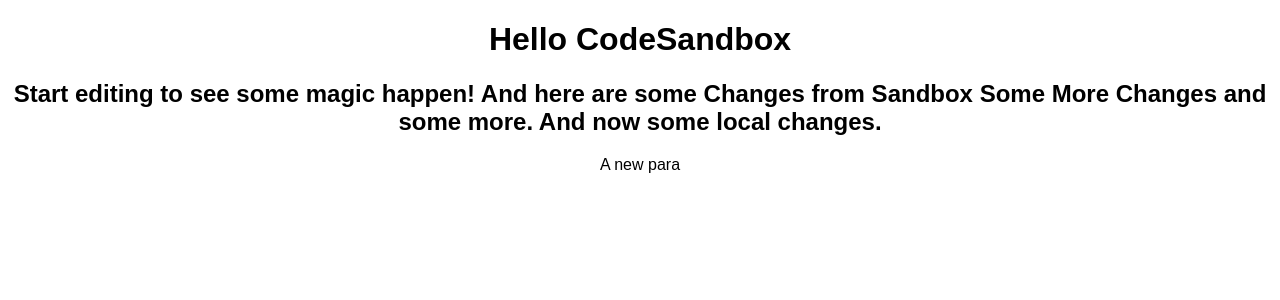
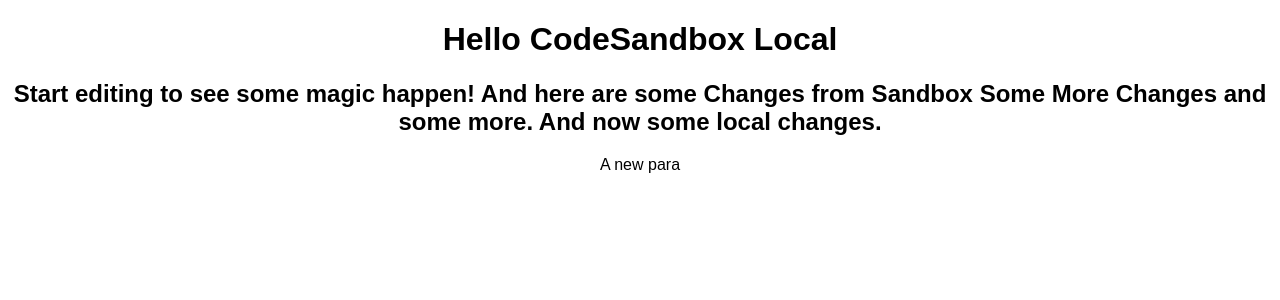
Before and after one commit to jbello88/GitHubTest, a React (Create React App) app: page / in a window 1280 px wide. Shown: the top 300 px of the page. Built offline with nearby package versions, Linux system fonts and the light colour scheme.

Commit message:
Update App.js

```diff
--- a/src/App.js
+++ b/src/App.js
@@ -4,7 +4,7 @@
 export default function App() {
   return (
     <div className="App">
-      <h1>Hello CodeSandbox</h1>
+      <h1>Hello CodeSandbox Local</h1>
       <h2>
         Start editing to see some magic happen! And here are some Changes from
         Sandbox Some More Changes and some more. And now some local changes.
```
